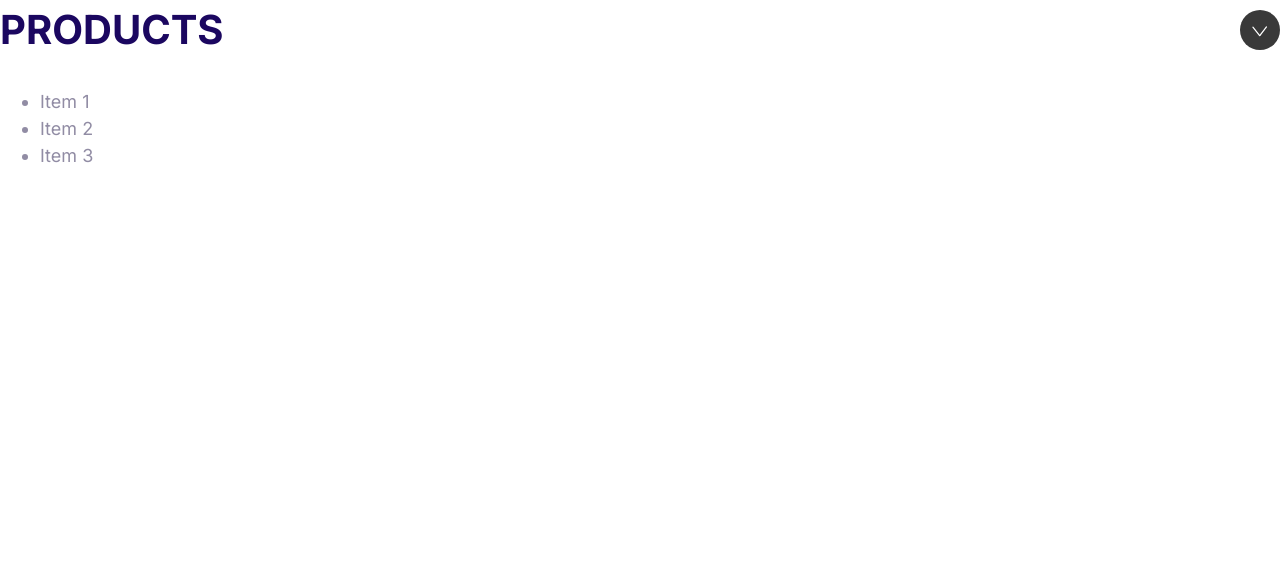
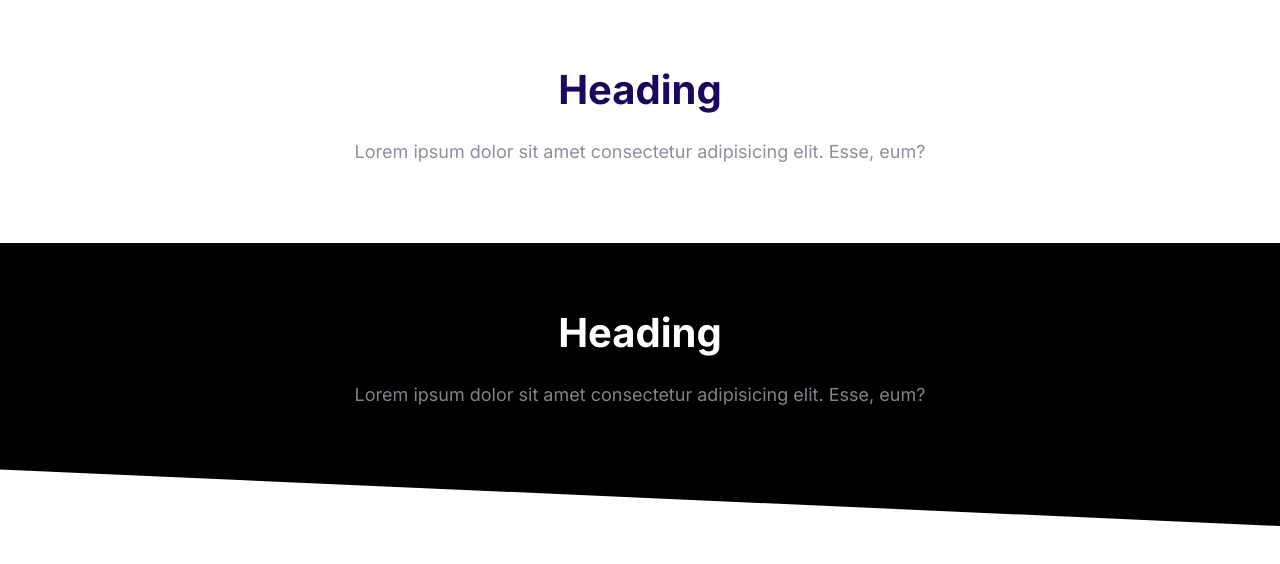
Before and after one commit to syataheri/HostService, a plain HTML site: page index.html in a window 1280 px wide. Drawn offline with Linux system fonts and the light colour scheme.

Commit message:
build white and black block

```diff
--- a/css/styles.css
+++ b/css/styles.css
@@ -534,21 +534,58 @@ a {
   margin-top: 10px;
 }
 .collapse__chevron {
+  transform: rotate(0);
+}
+
+.collapse__conten {
+  max-height: 100vh;
+  opacity: 1;
+}
+
+.collapse--expanded .collapse__chevron {
   transform: rotate(-90deg);
   transition: transform 0.3s;
 }
 
-.collapse__conten {
+.collapse--expanded .collapse__conten {
   max-height: 0;
   overflow: hidden;
   transition: all 0.3s;
 }
 
-.collapse--expanded .collapse__chevron {
-  transform: rotate(0);
+/* Blocks */
+
+.block {
+  --padding-vertical: 6rem;
+  padding: var(--padding-vertical) 2rem;
 }
 
-.collapse--expanded .collapse__conten {
-  max-height: 100vh;
-  opacity: 1;
+.block__heading {
+  margin-top: 0;
 }
+
+.block--dark {
+  background: #000;
+  color: #7b858b;
+}
+
+.block--dark .block__heading {
+  color: #fff;
+}
+
+.block__header {
+  text-align: center;
+}
+.block--skewed-right {
+  padding-bottom: calc(var(--padding-vertical) + 4rem);
+  clip-path: polygon(0% 0%, 100% 0%, 100% 100%, 0% 80%);
+}
+
+.block--skewed-left {
+  clip-path: polygon(0% 0%, 100% 0%, 100% 80%, 0% 100%);
+}
+
+.container {
+  max-width: 1140px;
+  margin: 0 auto;
+}
--- a/index.html
+++ b/index.html
@@ -15,23 +15,24 @@
     <title>CloudService</title>
   </head>
   <body>
-    <div class="collapse collapse--expanded">
-      <header class="collapse__header">
-        <h2 class="collapse__heading">products</h2>
-        <img
-          class="icon icon--accent collapse__chevron"
-          src="images/chevron.svg"
-          alt=""
-        />
+    <section class="block block--path-bottom container">
+      <header class="block__header">
+        <h2 class="block__heading">Heading</h2>
+        <p>
+          Lorem ipsum dolor sit amet consectetur adipisicing elit. Esse, eum?
+        </p>
       </header>
-      <div class="collapse__body collapse__conten">
-        <ul>
-          <li>Item 1</li>
-          <li>Item 2</li>
-          <li>Item 3</li>
-        </ul>
+    </section>
+    <section class="block block--dark block--skewed-right">
+      <div class="container">
+        <header class="block__header">
+          <h2 class="block__heading">Heading</h2>
+          <p>
+            Lorem ipsum dolor sit amet consectetur adipisicing elit. Esse, eum?
+          </p>
+        </header>
       </div>
-    </div>
+    </section>
   </body>
   <script src="js/collapse.js" defer></script>
 </html>
```
Also changed, not shown: component/block.html (added, +14 -0 lines).
